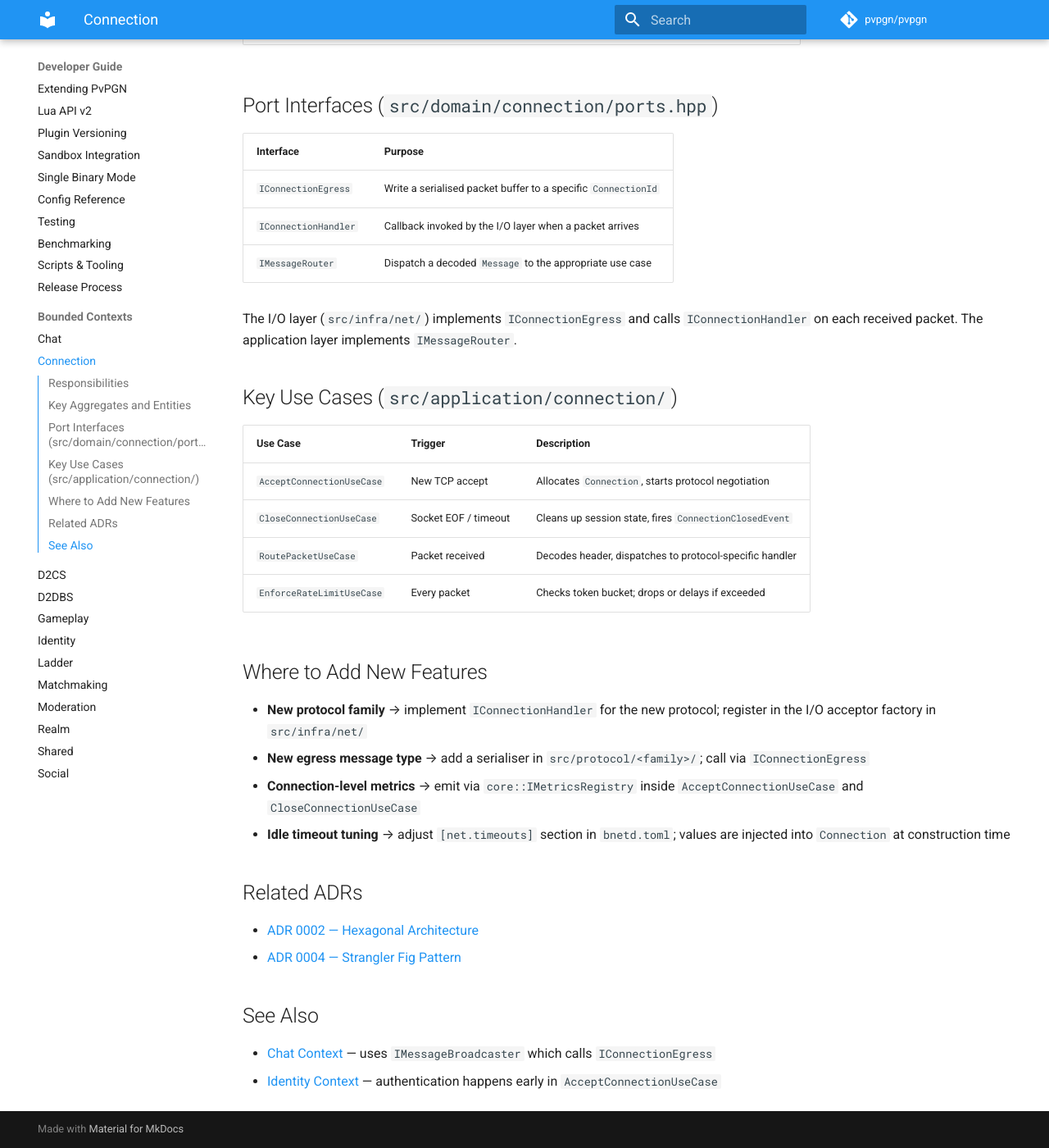
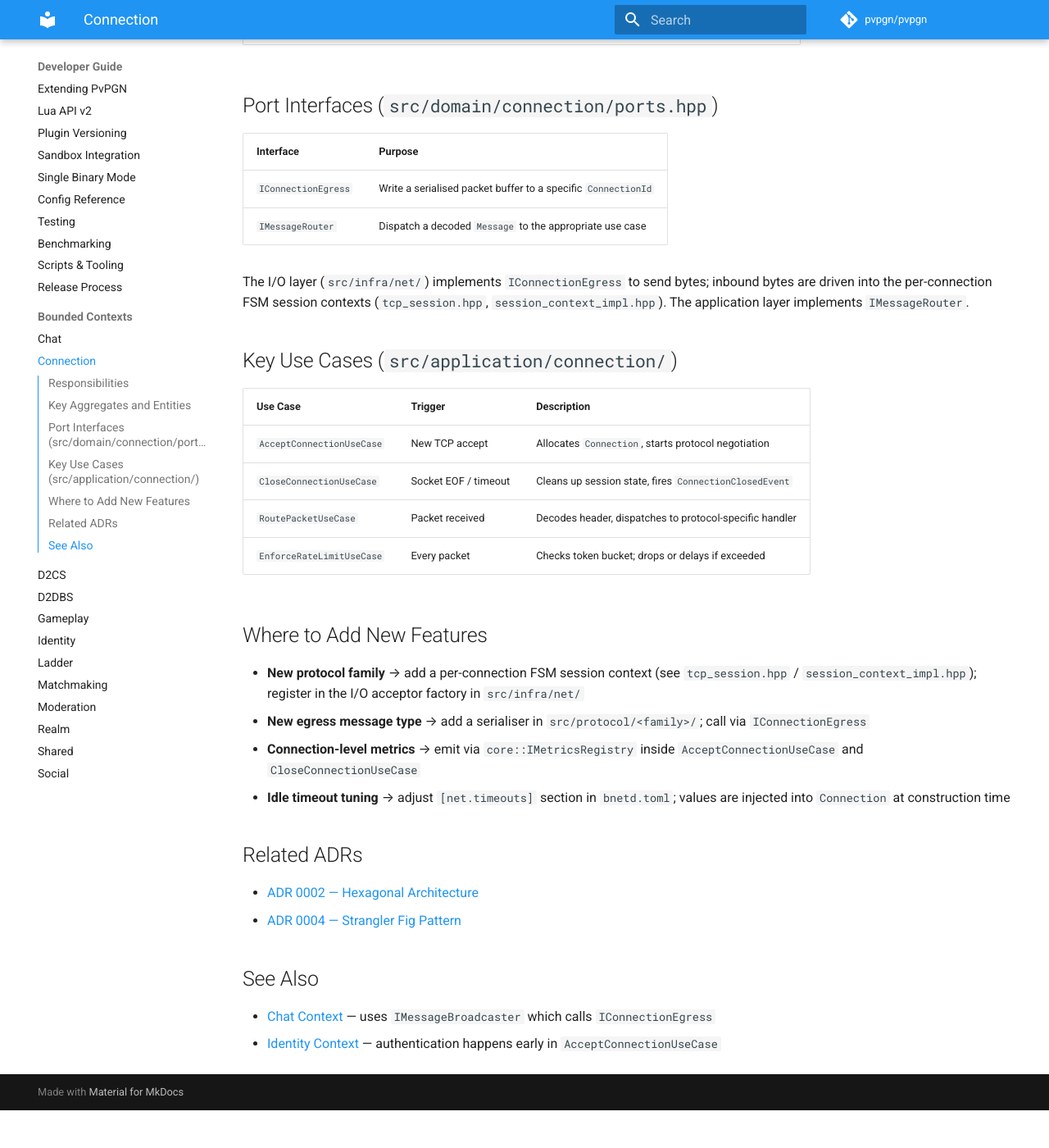
Before and after one commit to ldmonster/pvpgn, an MkDocs documentation site: the page built from docs/developer/contexts/connection.md, in a window 1280 px wide and 1400 px high, scrolled down 820 px. Shown: the whole window at 82% size. Built offline with MkDocs 1.6.1 and Material for MkDocs 9.7.7, drawn with Linux system fonts in a browser that asks for light colours; comment, search, counter and statistics services are not loaded; after the commit the page ends 2174 px from its top, so only the background shows below that.

Commit message:
bug-hunt wave 154: remove dead IConnectionHandler abstract port
The IConnectionHandler interface in domain/connection/ports.hpp had zero
implementations, zero consumers, and zero tests. Protocols are wired through
the sibling IConnectionEgress port plus the per-connection FSM session
contexts (tcp_session.hpp, session_context_impl.hpp), never through
IConnectionHandler. Removed the dead class block (lines 46-74); kept the live
siblings IConnectionEgress and IMessageRouter in the same header. The type was
never instantiated, so removal changes no object code (byte-identical on both
servers). Also scrubbed stale references in docs/developer/contexts/connection.md
and scripts/v3_layering_check.sh.

Build clean (-Werror); unit suite 3204/3204 green; diff_all_clients 19/19
oracle==v3 and diff_concurrent_login still match.

Co-Authored-By: Claude Opus 4.8 <noreply@anthropic.com>
Claude-Session: https://claude.ai/code/session_01EzNnUAGBVDvaoTrTAY4oiR

```diff
--- a/docs/developer/contexts/connection.md
+++ b/docs/developer/contexts/connection.md
@@ -28,11 +28,11 @@ the exit point for all outbound messages.
 | Interface | Purpose |
 |-----------|---------|
 | `IConnectionEgress` | Write a serialised packet buffer to a specific `ConnectionId` |
-| `IConnectionHandler` | Callback invoked by the I/O layer when a packet arrives |
 | `IMessageRouter` | Dispatch a decoded `Message` to the appropriate use case |
 
-The I/O layer (`src/infra/net/`) implements `IConnectionEgress` and calls `IConnectionHandler`
-on each received packet. The application layer implements `IMessageRouter`.
+The I/O layer (`src/infra/net/`) implements `IConnectionEgress` to send bytes; inbound
+bytes are driven into the per-connection FSM session contexts (`tcp_session.hpp`,
+`session_context_impl.hpp`). The application layer implements `IMessageRouter`.
 
 ## Key Use Cases (`src/application/connection/`)
 
@@ -45,8 +45,8 @@ on each received packet. The application layer implements `IMessageRouter`.
 
 ## Where to Add New Features
 
-- **New protocol family** → implement `IConnectionHandler` for the new protocol; register in the
-  I/O acceptor factory in `src/infra/net/`
+- **New protocol family** → add a per-connection FSM session context (see `tcp_session.hpp` /
+  `session_context_impl.hpp`); register in the I/O acceptor factory in `src/infra/net/`
 - **New egress message type** → add a serialiser in `src/protocol/<family>/`; call via `IConnectionEgress`
 - **Connection-level metrics** → emit via `core::IMetricsRegistry` inside `AcceptConnectionUseCase`
   and `CloseConnectionUseCase`
```
Also changed, not shown: bug-hunt/STATUS.md (+15 -0 lines), 2 other files.
